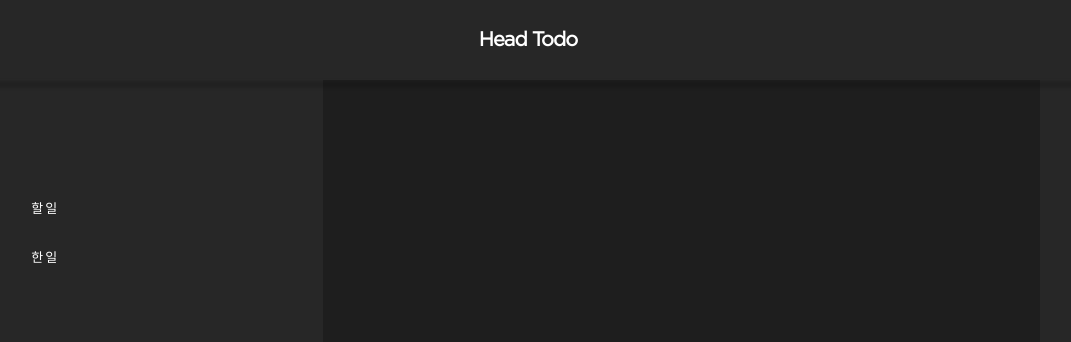
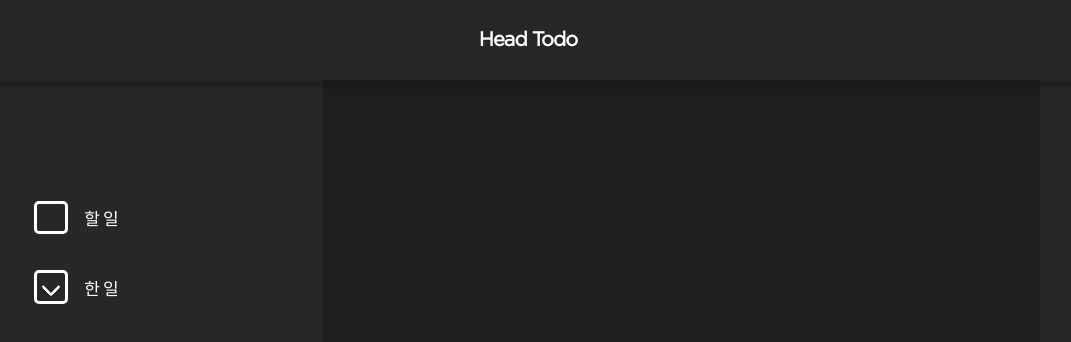
Before and after one commit to HTMLhead/Refrigerator, a React (Create React App) app: page / in a window 1280 px wide. Shown: the top 342 px of the page, without its empty margins (112-1183 px from the left). Built offline with nearby package versions, Linux system fonts and the light colour scheme; the HTML template or start-up script is replaced by a standard one.

Commit message:
Feat: icon적용 및, content를 담아주는 span element제작

```diff
--- a/src/component/presenter/wrappers/TodoNav.jsx
+++ b/src/component/presenter/wrappers/TodoNav.jsx
@@ -1,6 +1,8 @@
 import React from 'react';
 import styled from 'styled-components';
 import NavBtn from '../buttons/NavBtn';
+import DoingIcon from '../icons/DoingIcon';
+import DoneIcon from '../icons/DoneIcon';
 
 const TodoNavWrapper = styled.div`
   padding-top: 10%;
@@ -10,12 +12,24 @@ const TodoNavWrapper = styled.div`
   height: 90vh;
   background-color: #272727;
 `;
+const NavBtnContent = styled.span`
+  font-size: 1.7rem;
+  display: flex;
+  align-items: center;
+  margin-left: 5%;
+`;
 
 const TodoNav = () => {
   return (
     <TodoNavWrapper>
-      <NavBtn>할 일</NavBtn>
-      <NavBtn>한 일</NavBtn>
+      <NavBtn>
+        <DoingIcon />
+        <NavBtnContent>할 일</NavBtnContent>
+      </NavBtn>
+      <NavBtn>
+        <DoneIcon />
+        <NavBtnContent>한 일</NavBtnContent>
+      </NavBtn>
     </TodoNavWrapper>
   );
 };
```
